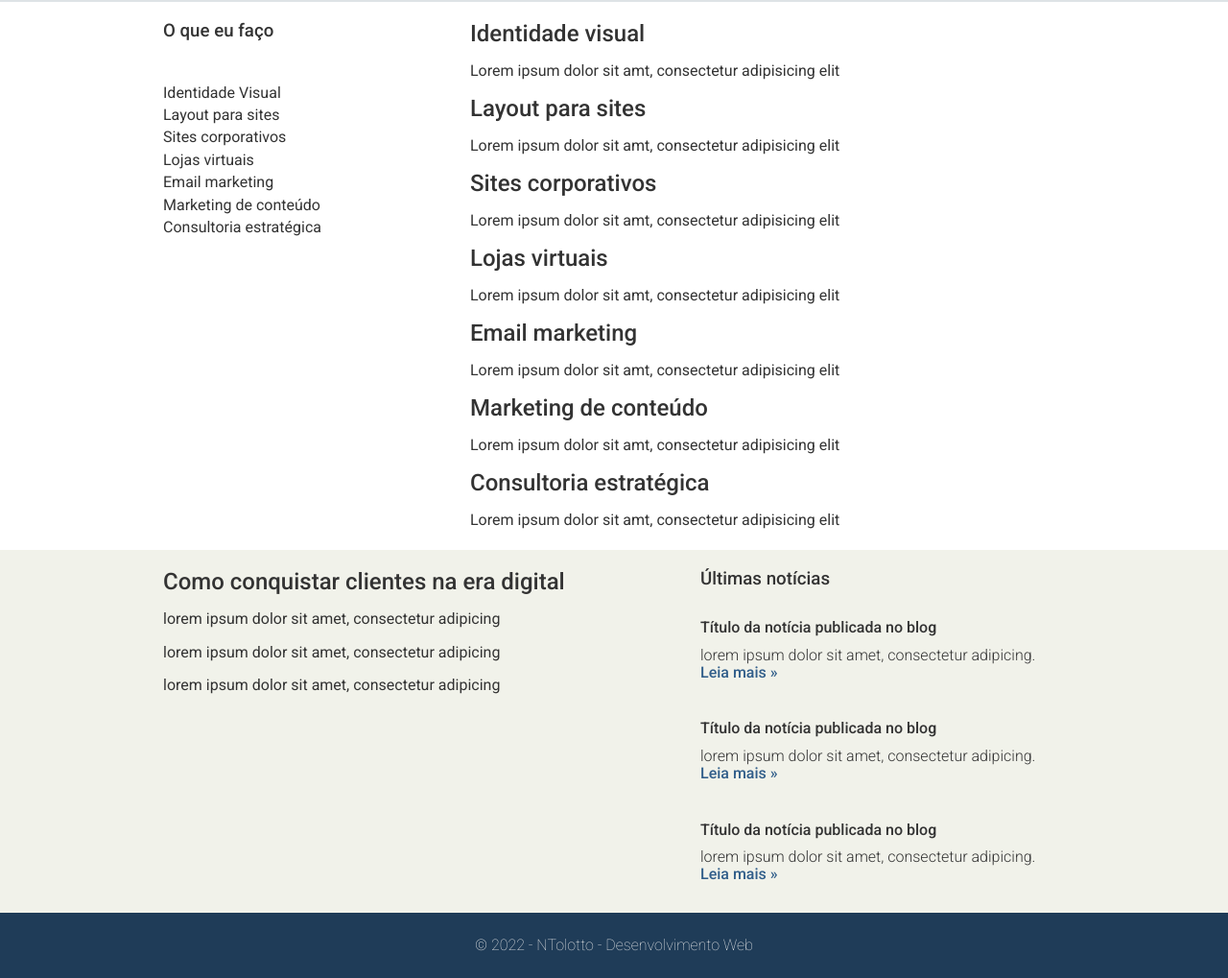
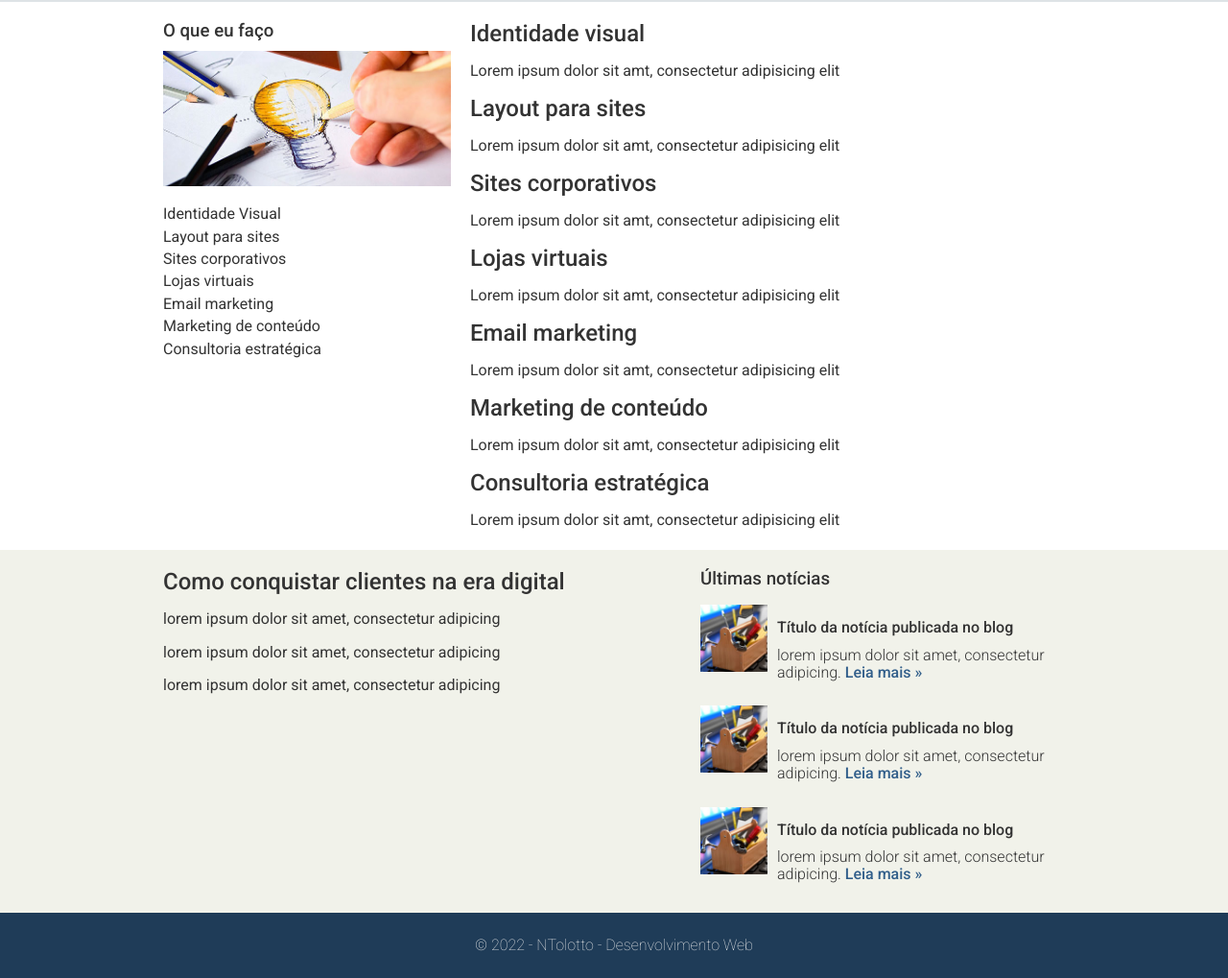
Before and after one commit to norimarjt/site-test, a plain HTML site: page servicos.html in a window 1280 px wide. Shown: the part 70-1089 px from the top of the page at 96% size. Drawn offline with Linux system fonts and the light colour scheme.

Commit message:
Update servicos.html

```diff
--- a/servicos.html
+++ b/servicos.html
@@ -34,7 +34,7 @@
 			<section>
 				<div class="coluna col4 sidebar">
 					<h3>O que eu faço</h3>
-					<img src="img/ideia.jpg" alt="" />
+					<img src="ideia.jpg" alt="" />
 					<ul class="sem-marcador sem-padding">
 						<li>Identidade Visual</li>
 						<li>Layout para sites</li>
@@ -77,17 +77,17 @@
 				<h3>Últimas notícias</h3>
 				<ul class="sem-marcador sem-padding noticias">
 					<li>
-						<img src="img/thumb-pequena.jpg" alt="" />
+						<img src="thumb-pequena.jpg" alt="" />
 						<h4>Título da notícia publicada no blog</h4>
 						<p>lorem ipsum dolor sit amet, consectetur adipicing. <a href="">Leia mais &raquo;</a></p>
 					</li>
 					<li>
-						<img src="img/thumb-pequena.jpg" alt="" />
+						<img src="thumb-pequena.jpg" alt="" />
 						<h4>Título da notícia publicada no blog</h4>
 						<p>lorem ipsum dolor sit amet, consectetur adipicing. <a href="">Leia mais &raquo;</a></p>
 					</li>
 					<li>
-						<img src="img/thumb-pequena.jpg" alt="" />
+						<img src="thumb-pequena.jpg" alt="" />
 						<h4>Título da notícia publicada no blog</h4>
 						<p>lorem ipsum dolor sit amet, consectetur adipicing. <a href="">Leia mais &raquo;</a></p>
 					</li>
```
